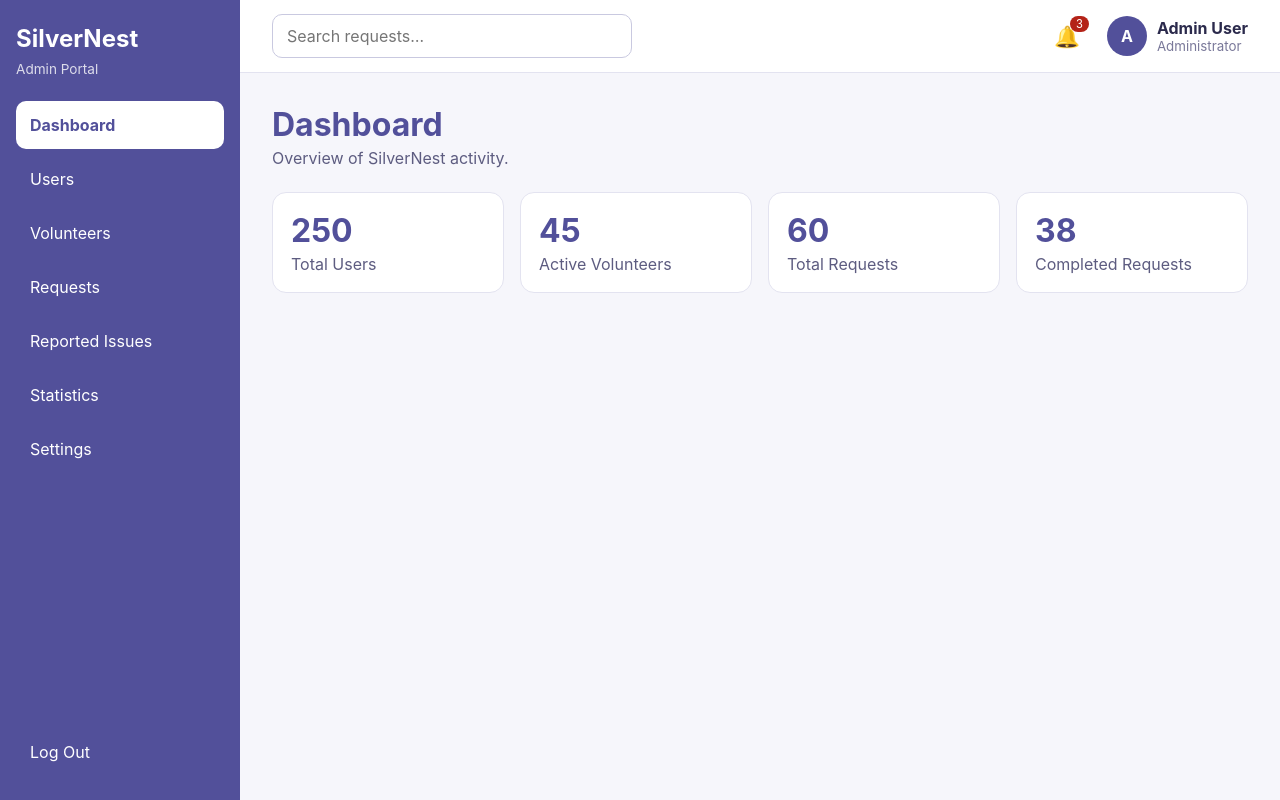
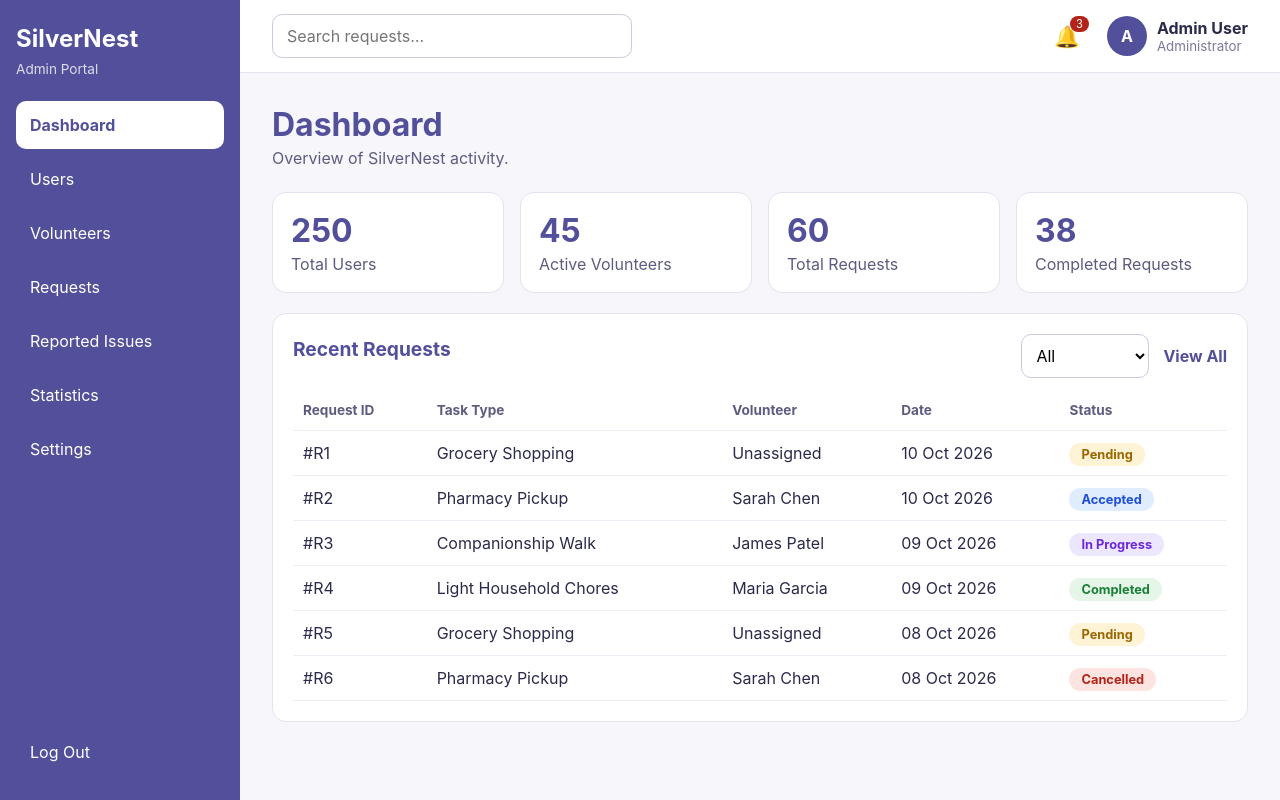
Before and after one commit to R0la842/SilverNest, a React (Vite) app: page /admin in a window 1280 px wide. Built offline with nearby package versions, Linux system fonts and the light colour scheme.

Commit message:
recent requests table

```diff
--- a/src/pages/admin/AdminDashboard.jsx
+++ b/src/pages/admin/AdminDashboard.jsx
@@ -1,7 +1,15 @@
+import { useState } from 'react';
+import { Link } from 'react-router-dom';
 import AdminLayout from '../../components/admin/AdminLayout.jsx';
-import { stats } from '../../data/adminData.js';
+import { stats, statusCounts, recentRequests } from '../../data/adminData.js';
 
 export default function AdminDashboard() {
+  const [statusFilter, setStatusFilter] = useState('All');
+
+  const shown = statusFilter === 'All'
+    ? recentRequests
+    : recentRequests.filter((r) => r.status === statusFilter);
+
   return (
     <AdminLayout>
       <main className="ad-content">
@@ -19,7 +27,52 @@ export default function AdminDashboard() {
 
         {/* charts go here */}
 
-        {/* table goes here */}
+        {<section className="ad-card">
+          <div className="ad-card-head">
+            <h2>Recent Requests</h2>
+            <div className="ad-card-tools">
+              <label htmlFor="ad-status-filter" className="ad-sr-only">Filter by status</label>
+              <select
+                id="ad-status-filter"
+                value={statusFilter}
+                onChange={(e) => setStatusFilter(e.target.value)}
+              >
+                <option>All</option>
+                {statusCounts.map((s) => <option key={s.label}>{s.label}</option>)}
+              </select>
+              <Link to="/admin/requests" className="ad-view-all">View All</Link>
+            </div>
+          </div>
+
+          <div className="ad-table-wrap">
+            <table className="ad-table">
+              <thead>
+                <tr>
+                  <th>Request ID</th><th>Task Type</th><th>Volunteer</th><th>Date</th><th>Status</th>
+                </tr>
+              </thead>
+              <tbody>
+                {shown.length === 0 ? (
+                  <tr><td colSpan="5">No requests found.</td></tr>
+                ) : (
+                  shown.map((r) => (
+                    <tr key={r.id}>
+                      <td>{r.id}</td>
+                      <td>{r.task}</td>
+                      <td>{r.volunteer}</td>
+                      <td>{r.date}</td>
+                      <td>
+                        <span className={`ad-badge ad-badge-${r.status.replace(' ', '').toLowerCase()}`}>
+                          {r.status}
+                        </span>
+                      </td>
+                    </tr>
+                  ))
+                )}
+              </tbody>
+            </table>
+          </div>
+        </section>}
       </main>
     </AdminLayout>
   );
--- a/src/pages/admin/admin.css
+++ b/src/pages/admin/admin.css
@@ -41,3 +41,21 @@
 .ad-bell-list { position: absolute; right: 0; top: 52px; z-index: 10; width: 280px; margin: 0; padding: 8px; list-style: none; background: #fff; border: 1px solid #e3e3f0; border-radius: 12px; box-shadow: 0 8px 24px rgba(0, 0, 0, 0.12); }
 .ad-bell-list li { padding: 10px; border-bottom: 1px solid #eeeef7; font-size: 0.9rem; }
 .ad-bell-list li:last-child { border-bottom: 0; }
+
+/* Cards and table */
+.ad-card { background: #fff; border: 1px solid #e3e3f0; border-radius: 14px; padding: 20px; }
+.ad-card h2 { margin: 0 0 14px; font-size: 1.2rem; color: #52509a; }
+.ad-card-head { display: flex; justify-content: space-between; align-items: center; gap: 12px; flex-wrap: wrap; }
+.ad-card-tools { display: flex; align-items: center; gap: 14px; }
+.ad-card-tools select { min-height: 44px; padding: 0 10px; border: 1px solid #c9c9e0; border-radius: 10px; font: inherit; background: #fff; }
+.ad-view-all { color: #52509a; font-weight: 700; }
+.ad-table-wrap { overflow-x: auto; margin-top: 12px; }
+.ad-table { width: 100%; border-collapse: collapse; min-width: 560px; }
+.ad-table th, .ad-table td { text-align: left; padding: 12px 10px; border-bottom: 1px solid #eeeef7; }
+.ad-table th { color: #5d5c80; font-size: 0.85rem; }
+.ad-badge { padding: 4px 12px; border-radius: 999px; font-size: 0.8rem; font-weight: 700; white-space: nowrap; }
+.ad-badge-pending { background: #fff3d6; color: #9a6700; }
+.ad-badge-accepted { background: #e0ecff; color: #1d4ed8; }
+.ad-badge-inprogress { background: #ece6ff; color: #6d28d9; }
+.ad-badge-completed { background: #e5f6e9; color: #1a7f37; }
+.ad-badge-cancelled { background: #fde4e1; color: #b42318; }
```
